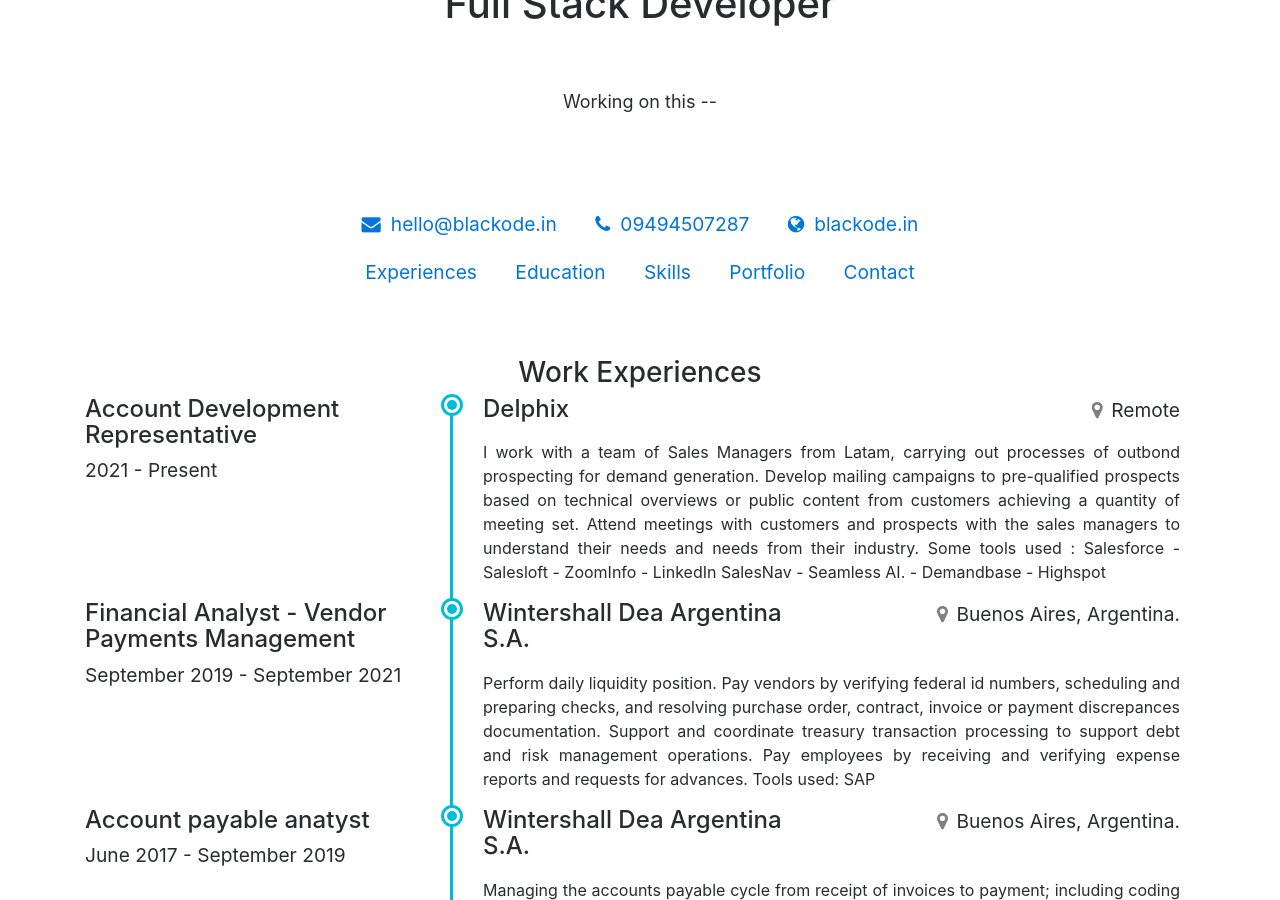
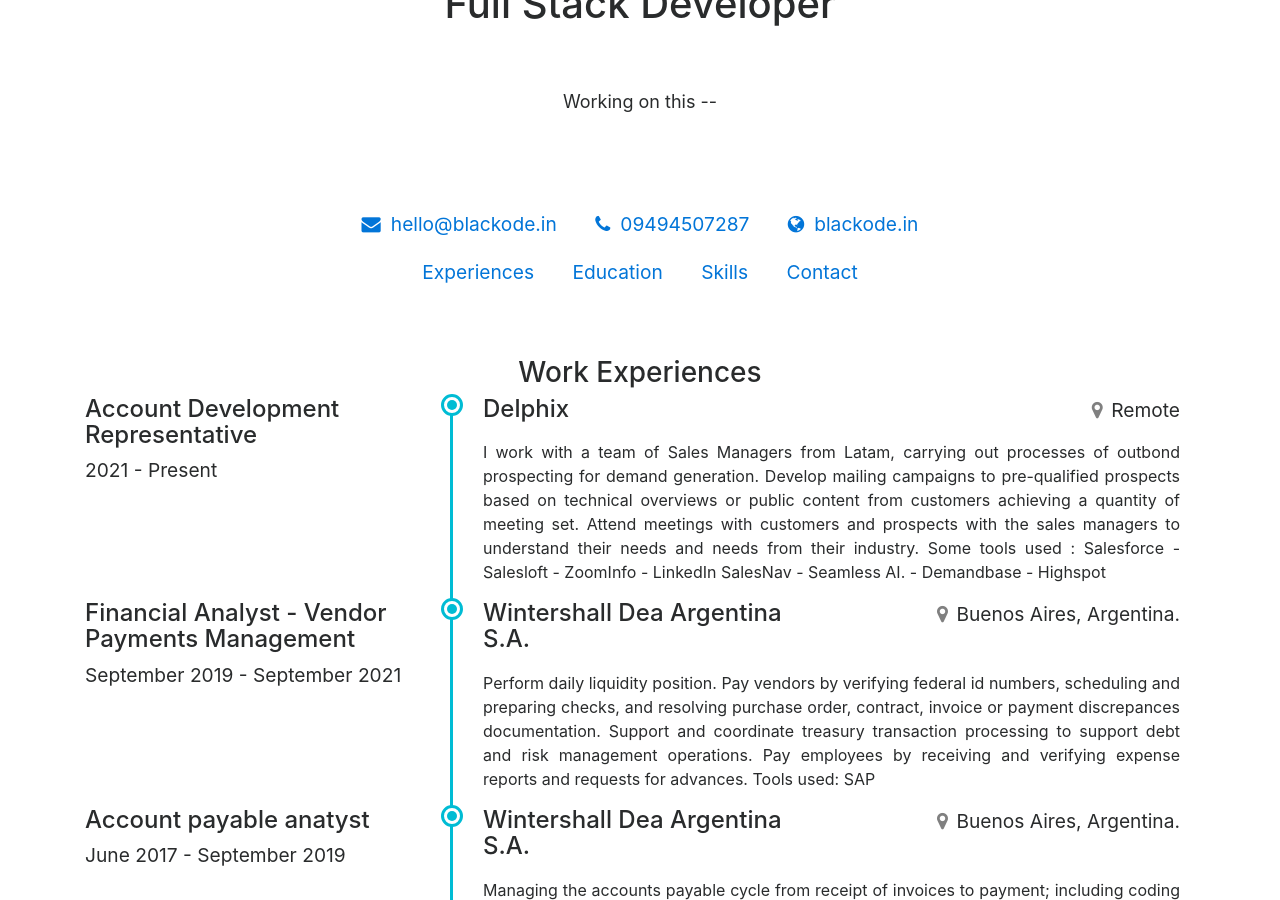
Before and after one commit to HBarthe/hbarthe.github.io, a Jekyll site: the page built from index.html, in a window 1280 px wide and 900 px high, scrolled down 413 px. Built offline with Jekyll 4.4.1, drawn with Linux system fonts in a browser that asks for light colours; a style sheet for code colours, icons or effects is not loaded.

Commit message:
"anulo portfolio2"

```diff
--- a/_data/links.yaml
+++ b/_data/links.yaml
@@ -7,8 +7,5 @@
 - title: Skills
   link: '#skills'
 
-- title: Portfolio
-  link: '#portfolio'
-
 - title: Contact
   link: '#contact'
--- a/_includes/footer.html
+++ b/_includes/footer.html
@@ -31,10 +31,6 @@
 
                 <li class="padding-top-3">
                     <a href="#skills">Skills</a>
-                </li>
-
-                <li class="padding-top-3">
-                    <a href="#portfolio">Portfolio</a>
                 </li>
 
                 <li class="padding-top-3">
```
